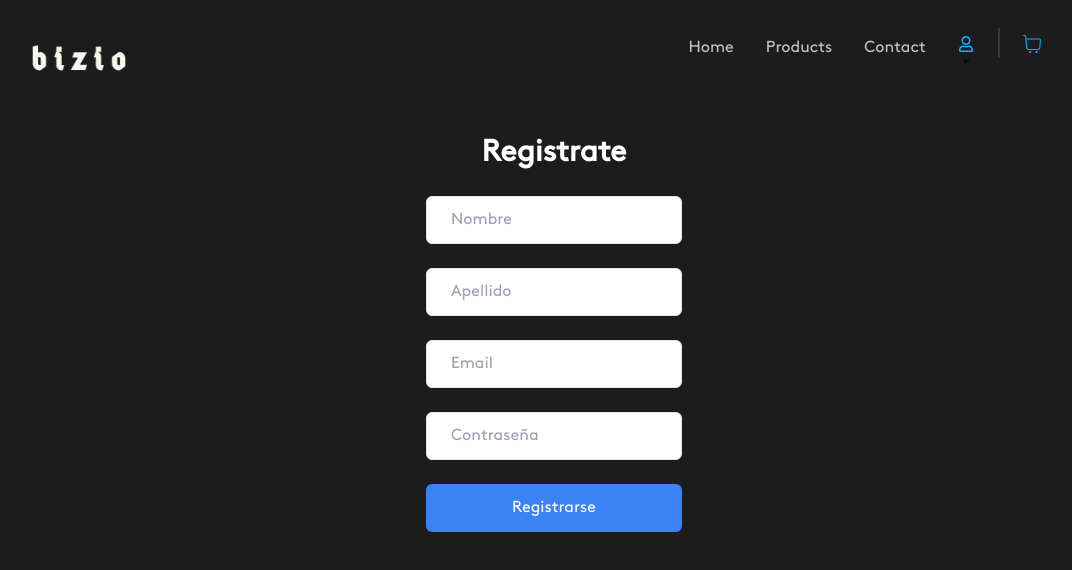
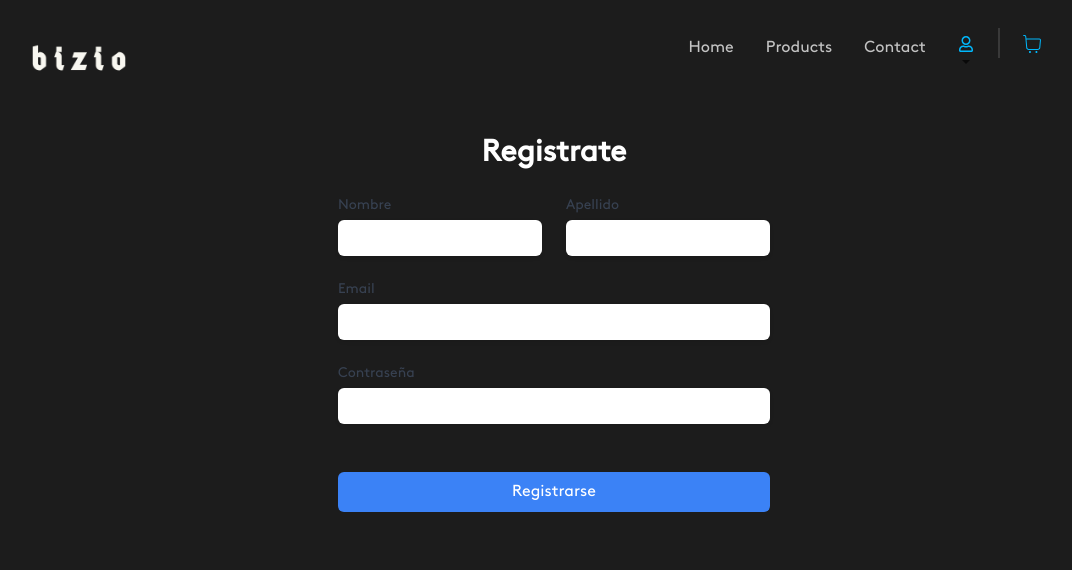
Before and after one commit to ivolevy/grupo7-tpo, a React (Vite) app: page /register in a window 1280 px wide. Shown: the top 570 px of the page, without its empty margins (86-1158 px from the left). Built offline with nearby package versions, Linux system fonts and the light colour scheme; no server answers; a web font is replaced by a local one.

Commit message:
nav and forms

```diff
--- a/src/assets/components/login/LoginForm.jsx
+++ b/src/assets/components/login/LoginForm.jsx
@@ -1,4 +1,4 @@
-import { useEffect, useState } from "react";
+import React, { useEffect, useState } from "react";
 import { login } from "../../../api";
 import { toast } from "react-toastify";
 import { useNavigate } from "react-router-dom";
@@ -6,31 +6,26 @@ import { useNavigate } from "react-router-dom";
 export function LoginForm() {
   const navigate = useNavigate();
   const [error, setError] = useState(false);
-	const [loginSuccess, setLoginSuccess] = useState(false);
   const [formData, setFormData] = useState({
     email: "",
     password: "",
   });
 
   useEffect(() => {
-		if (loginSuccess) {
-			toast.success("Inicio de sesion exitoso", {
+    if (error) {
+      toast.error("Dirección de email o contraseña incorrectas", {
         position: "top-center",
-				autoClose: 1500,
-				hideProgressBar: false,
+        autoClose: 2000,
+        hideProgressBar: true,
         closeOnClick: true,
         pauseOnHover: true,
         draggable: true,
         progress: undefined,
-				theme: "colored",
+        theme: "light",
       });
-			setTimeout(() => {
-				navigate("/");
-			}, 2000);
-
-			setLoginSuccess(false);
+      setError(false);
     }
-	}, [loginSuccess]);
+  }, [error]);
 
   function handleChange(e) {
     const { name, value } = e.target;
@@ -50,7 +45,7 @@ export function LoginForm() {
       setError(true);
       formValid = false;
     } else if (!pattern.test(email)) {
-			setErrorInvalidEmail(true);
+      setError(true);
       formValid = false;
     }
 
@@ -60,8 +55,7 @@ export function LoginForm() {
     }
 
     return formValid;
-	}
-
+  };
 
   const submitForm = async (e) => {
     e.preventDefault();
@@ -71,7 +65,7 @@ export function LoginForm() {
         const { email, password } = formData;
         const data = await login(email, password);
         localStorage.setItem("token", data.access_token);
-				setLoginSuccess(true);
+        navigate("/");
       } catch (error) {
         setError(true);
         console.error(error);
@@ -83,31 +77,53 @@ export function LoginForm() {
     <section className="flex flex-col items-center justify-center">
       <h1 className="text-3xl font-bold mb-4 text-white">Log in</h1>
       <form
-				className="flex flex-col items-center justify-center"
+        className="max-w-lg mx-auto grid grid-cols-1 gap-4"
         onSubmit={submitForm}
       >
+        <div>
+          <label
+            htmlFor="email"
+            className="block text-sm font-medium text-gray-700"
+          >
+            Email
+          </label>
           <input
             type="text"
+            id="email"
             name="email"
-					placeholder="Email"
-					className="w-64 h-12 px-4 mb-4 rounded-md border border-gray-300 focus:outline-none focus:ring focus:ring-blue-400"
             value={formData.email}
             onChange={handleChange}
+            className="mt-1 block w-full px-3 py-2 border-gray-300 rounded-md shadow-sm focus:ring-blue-500 focus:border-blue-500 sm:text-sm"
+            style={{ minWidth: "300px" }} // Ancho mínimo deseado
           />
+        </div>
+
+        <div>
+          <label
+            htmlFor="password"
+            className="block text-sm font-medium text-gray-700"
+          >
+            Contraseña
+          </label>
           <input
             type="password"
+            id="password"
             name="password"
-					placeholder="Contraseña"
-					className="w-64 h-12 px-4 mb-4 rounded-md border border-gray-300 focus:outline-none focus:ring focus:ring-blue-400"
             value={formData.password}
             onChange={handleChange}
+            className="mt-1 block w-full px-3 py-2 border-gray-300 rounded-md shadow-sm focus:ring-blue-500 focus:border-blue-500 sm:text-sm"
+            style={{ minWidth: "300px" }} // Ancho mínimo deseado
           />
+        </div>
+
+        <div className="mt-4">
           <button
             type="submit"
-					className="w-64 h-12 bg-blue-500 text-white rounded-md hover:bg-blue-600 focus:outline-none focus:ring focus:ring-blue-400"
+            className="w-full bg-blue-500 hover:bg-blue-600 text-white py-2 px-4 rounded-md"
           >
             Iniciar sesión
           </button>
+        </div>
       </form>
       {error && (
         <p className="text-red-600 mt-4">
--- a/src/assets/components/register/RegisterForm.jsx
+++ b/src/assets/components/register/RegisterForm.jsx
@@ -1,7 +1,7 @@
-import { useEffect, useState } from "react";
-import { toast } from "react-toastify";
-import { register } from "../../../api";
-import { useNavigate } from "react-router-dom";
+import React, { useEffect, useState } from 'react';
+import { toast } from 'react-toastify';
+import { register } from '../../../api';
+import { useNavigate } from 'react-router-dom';
 
 export function RegisterForm() {
   const navigate = useNavigate();
@@ -10,26 +10,26 @@ export function RegisterForm() {
   const [registrationSuccess, setRegistrationSuccess] = useState(false);
   const [errorEmailUsado, setErrorEmailUsado] = useState(false);
   const [formData, setFormData] = useState({
-        name: "",
-        lastName: "",
-        email: "",
-        password: ""
+    name: '',
+    lastName: '',
+    email: '',
+    password: ''
   });
 
   useEffect(() => {
     if (registrationSuccess) {
-			toast.success("Registro exitoso", {
-				position: "top-center",
+      toast.success('Registro exitoso', {
+        position: 'top-center',
         autoClose: 1500,
         hideProgressBar: false,
         closeOnClick: true,
         pauseOnHover: true,
         draggable: true,
         progress: undefined,
-				theme: "colored",
+        theme: 'colored'
       });
       setTimeout(() => {
-				navigate("/login");
+        navigate('/login');
       }, 2000);
 
       setRegistrationSuccess(false);
@@ -75,10 +75,9 @@ export function RegisterForm() {
     }
 
     return formValid;
-
   };
 
-	const submitForm = async (e) => {
+  const submitForm = async e => {
     e.preventDefault();
 
     if (validateForm()) {
@@ -91,7 +90,7 @@ export function RegisterForm() {
         if (data) {
           setRegistrationSuccess(true);
         } else {
-				throw new Error("Registration failed");
+          throw new Error('Registration failed');
         }
       } catch (error) {
         setErrorEmailUsado(true);
@@ -101,62 +100,102 @@ export function RegisterForm() {
 
   return (
     <section className="flex flex-col items-center justify-center">
-			<h1 className="text-3xl font-bold mb-4 text-white relative z-10">Registrate</h1>
+      <h1 className="text-3xl font-bold mb-4 text-white relative z-10">
+        Registrate
+      </h1>
       <form
-				className="flex flex-col items-center justify-center"
+        className="max-w-lg mx-auto grid grid-cols-2 gap-4"
         onSubmit={submitForm}
       >
+        <div>
+          <label
+            htmlFor="name"
+            className="block text-sm font-medium text-gray-700"
+          >
+            Nombre
+          </label>
           <input
             type="text"
+            id="name"
             name="name"
-					placeholder="Nombre"
-					className="w-64 h-12 px-4 mb-4 rounded-md border border-gray-300 focus:outline-none focus:ring focus:ring-blue-400"
             value={formData.name}
             onChange={handleChange}
+            className="mt-1 block w-full px-3 py-2 border-gray-300 rounded-md shadow-sm focus:ring-blue-500 focus:border-blue-500 sm:text-sm"
+            required
           />
+        </div>
+
+        <div>
+          <label
+            htmlFor="lastName"
+            className="block text-sm font-medium text-gray-700"
+          >
+            Apellido
+          </label>
           <input
             type="text"
+            id="lastName"
             name="lastName"
-					placeholder="Apellido"
-					className="w-64 h-12 px-4 mb-4 rounded-md border border-gray-300 focus:outline-none focus:ring focus:ring-blue-400"
             value={formData.lastName}
             onChange={handleChange}
+            className="mt-1 block w-full px-3 py-2 border-gray-300 rounded-md shadow-sm focus:ring-blue-500 focus:border-blue-500 sm:text-sm"
+            required
           />
+        </div>
+
+        <div className="col-span-2">
+          <label
+            htmlFor="email"
+            className="block text-sm font-medium text-gray-700"
+          >
+            Email
+          </label>
           <input
-					type="text"
+            type="email"
+            id="email"
             name="email"
-					placeholder="Email"
-					className="w-64 h-12 px-4 mb-4 rounded-md border border-gray-300 focus:outline-none focus:ring focus:ring-blue-400"
             value={formData.email}
             onChange={handleChange}
+            className="mt-1 block w-full px-3 py-2 border-gray-300 rounded-md shadow-sm focus:ring-blue-500 focus:border-blue-500 sm:text-sm"
+            required
           />
+        </div>
+
+        <div className="col-span-2">
+          <label
+            htmlFor="password"
+            className="block text-sm font-medium text-gray-700"
+          >
+            Contraseña
+          </label>
           <input
             type="password"
+            id="password"
             name="password"
-					placeholder="Contraseña"
-					className="w-64 h-12 px-4 mb-4 rounded-md border border-gray-300 focus:outline-none focus:ring focus:ring-blue-400"
             value={formData.password}
-					onChange={handleChange}				/>
+            onChange={handleChange}
+            className="mt-1 block w-full px-3 py-2 border-gray-300 rounded-md shadow-sm focus:ring-blue-500 focus:border-blue-500 sm:text-sm"
+            required
+          />
+        </div>
+
+        <div className="col-span-2 mt-4">
           <button
             type="submit"
-					className="w-64 h-12 bg-blue-500 text-white rounded-md hover:bg-blue-600 focus:outline-none focus:ring focus:ring-blue-400"
+            className="w-full bg-blue-500 hover:bg-blue-600 text-white py-2 px-4 rounded-md"
           >
             Registrarse
           </button>
+        </div>
+
         {error && (
-				<p className="text-red-600 mt-4">
-					Todos los campos son obligatorios
-				</p>
+          <p className="text-red-600 mt-4">Todos los campos son obligatorios</p>
         )}
         {errorEmail && (
-				<p className="text-red-600 mt-2.5">
-					Formato de Email incorrecto
-				</p>
+          <p className="text-red-600 mt-2.5">Formato de Email incorrecto</p>
         )}
         {errorEmailUsado && (
-				<p className="text-red-600 mt-2.5">
-					Email ya registrado
-				</p>
+          <p className="text-red-600 mt-2.5">Email ya registrado</p>
         )}
       </form>
     </section>
```
Lines whose indentation alone changed are shown as unchanged.
